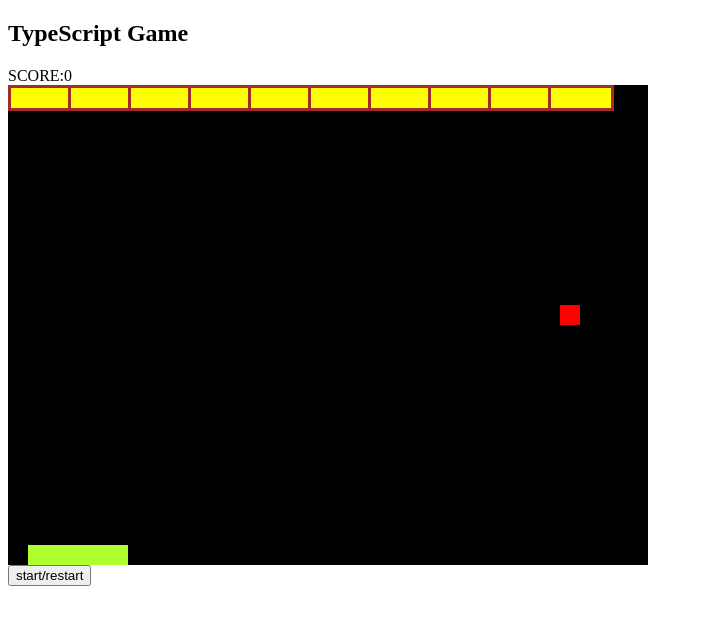
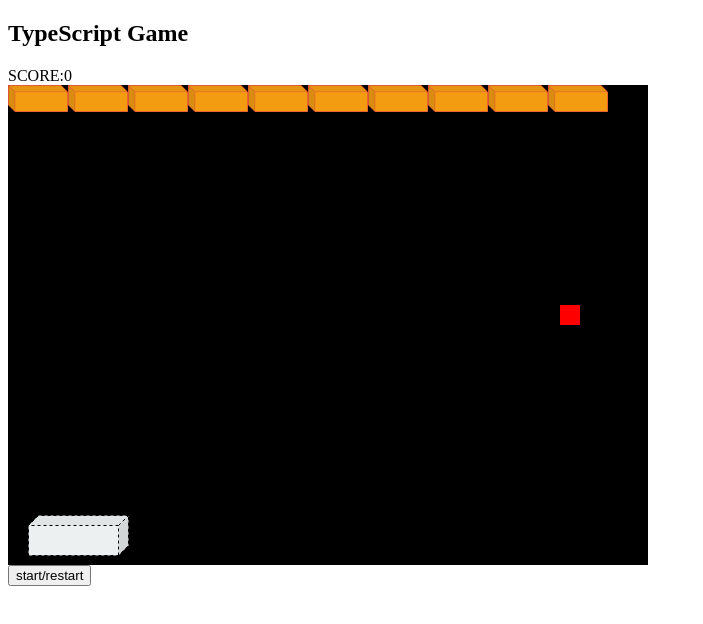
Before and after one commit to rajeshpillai/typescript-bricks-game, a website built with webpack: page public/index.html in a window 1280 px wide. Shown: the whole page, without its empty margins (0-703 px from the left). Built offline with nearby package versions, Linux system fonts and the light colour scheme.

Commit message:
Added image sprites

```diff
--- a/public/index.html
+++ b/public/index.html
@@ -41,7 +41,7 @@
     }
 
     #player {
-      background-color: greenyellow;
+      /* background-color: greenyellow; */
     }
 
     #bot {
@@ -56,8 +56,8 @@
     }
 
     .brick {
-      background-color: yellow;
-      border: 3px solid brown;
+      /* background-color: yellow; */
+      /* border: 3px solid brown; */
     }
   </style>
 </head>
--- a/src/blocks/brick.ts
+++ b/src/blocks/brick.ts
@@ -24,6 +24,10 @@
     this.x = 0;
     this.show = true;
 
+    var elem = document.createElement("img");
+    elem.setAttribute("src", "dist/sprites/brick.png");
+    elem.style.width = this.width + "px";
+
     var player = document.createElement("div");
     player.style.position = "absolute";
     player.style.width = this.width + 'px';
@@ -31,6 +35,7 @@
     player.style.left = this.x + 'px';
     player.style.top = this.y + 'px';
     player.className += " brick";
+    player.appendChild(elem);
     this.player = player;
 
     game.canvas.append(player);
--- a/src/blocks/player.ts
+++ b/src/blocks/player.ts
@@ -9,8 +9,12 @@
     this.width = 100;
     this.height = 20;
     this.x = 20;
-    this.y = game.height - 20;
+    this.y = game.height - 50;
     this.name = "player";
+
+    // Image
+    var elem = document.createElement("img");
+    elem.setAttribute("src", "dist/sprites/paddle.png");
 
     var player = document.createElement("div");
     player.style.position = "absolute";
@@ -19,7 +23,10 @@
     player.style.left = this.x + 'px';
     player.style.top = this.y + 'px';
     player.setAttribute("id", "player");
+    player.appendChild(elem);
     this.player = player;
+
+
 
     game.canvas.append(player);
   }
```
Also changed, not shown: public/dist/bundle.js, public/dist/sprites/brick.png (added), public/dist/sprites/paddle.png (added), src/sprites/brick.png (added), src/sprites/paddle.png (added).
